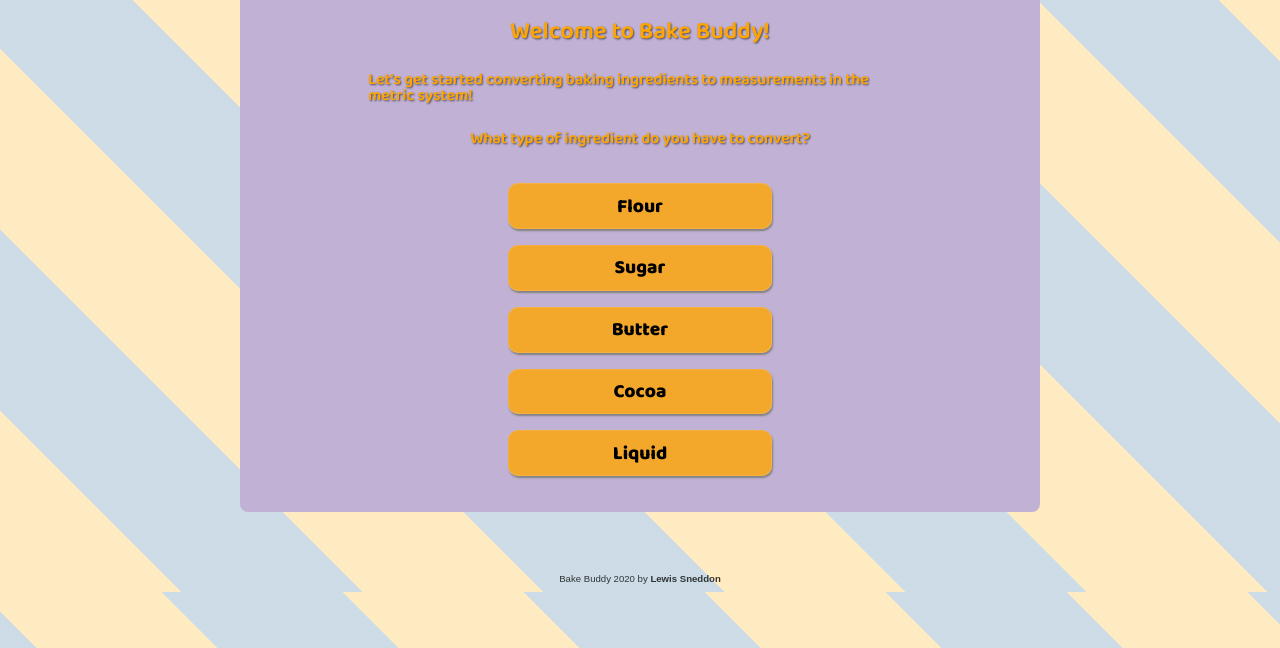
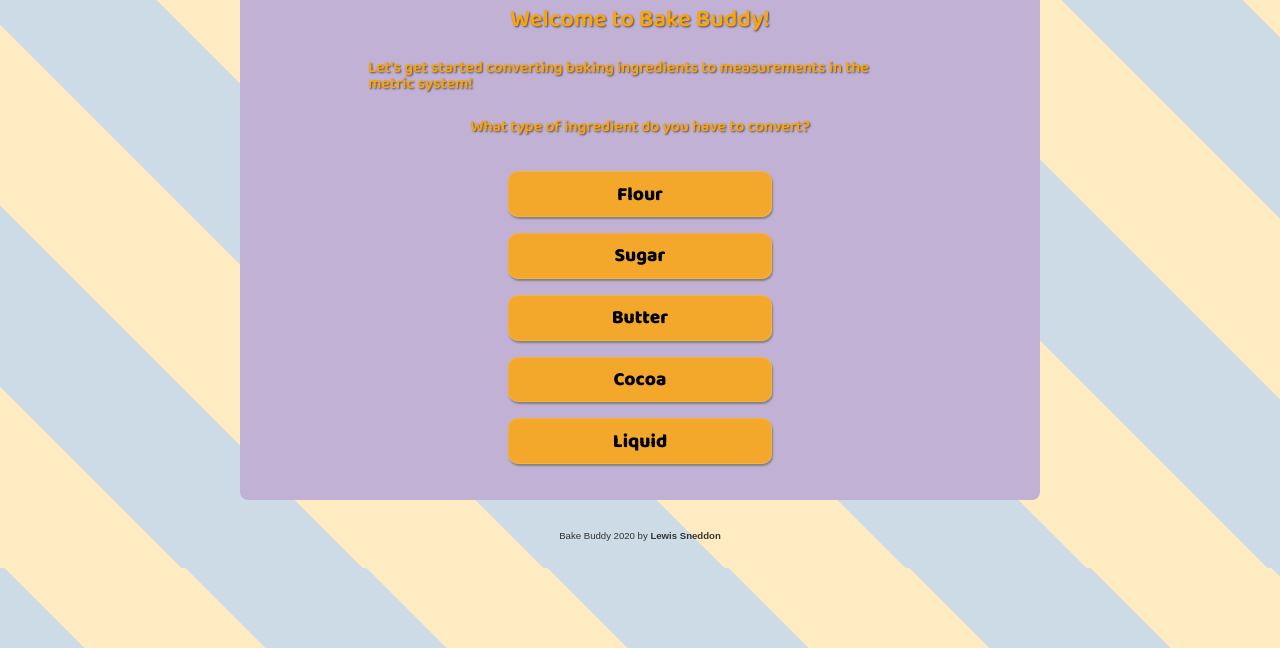
Before and after one commit to lsneddon-cmd/bakeBuddy, a plain HTML site: page index.html in a window 1280 px wide. Shown: the part 152-800 px from the top of the page. Drawn offline with Linux system fonts and the light colour scheme.

Commit message:
Add files via upload

```diff
--- a/style.css
+++ b/style.css
@@ -63,7 +63,7 @@ body {
 }
 
 .App{
-  height: 93vh;
+  height: 90vh;
   width: 100vw;
   margin: 0;
   padding: 0;
@@ -99,7 +99,7 @@ body {
 }
 
 .main-window{
-  width: 95vw;
+  width: 90vw;
   max-width: 800px;
   height: 65vh;
   display: flex;
@@ -166,7 +166,7 @@ body {
   width: 100vw;
   display: flex;
   justify-content: center;
-  align-items: flex-end;
+  align-items: center;
 }
 
 .footer p{
```
